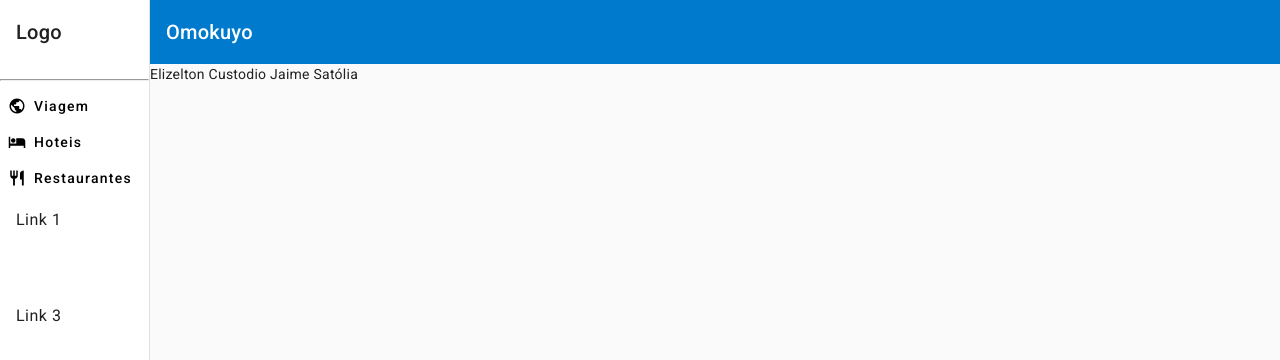
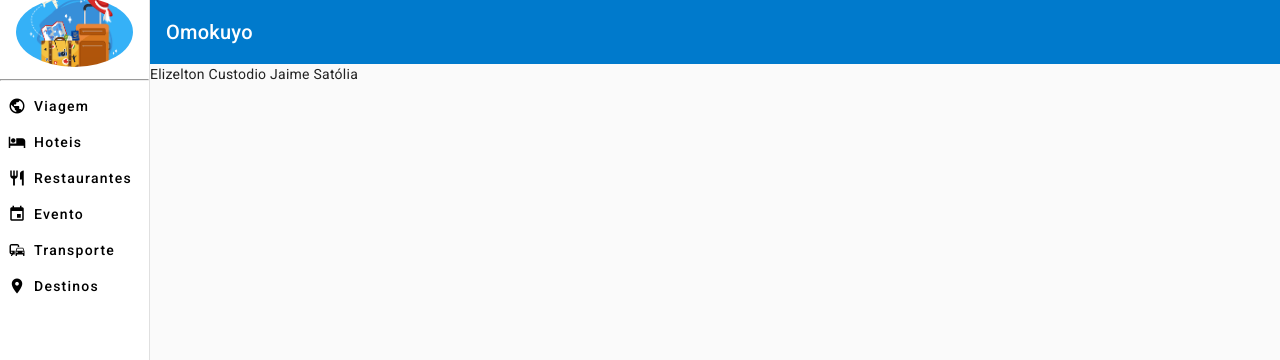
Before and after one commit to elizelton1212/omokuyo_Angular, an Angular app: page / in a window 1280 px wide. Shown: the top 360 px of the page. Built offline with nearby package versions, Linux system fonts and the light colour scheme.

Commit message:
side-bar-cstom

```diff
--- a/src/app/esqueleto/esqueleto.component.css
+++ b/src/app/esqueleto/esqueleto.component.css
@@ -53,3 +53,14 @@
   width: 100%; /* Garante que o container ocupe toda a largura disponível */
   height: 100%; /* Garante que o container ocupe toda a altura disponível */
 }
+
+.altura-menu-item{
+  height: 20%;
+}
+
+.circular-image {
+  width: 120px; /* Defina a largura desejada para a imagem */
+  height: 70px; /* Defina a altura desejada para a imagem */
+  border-radius: 50%; /* Aplica um raio de borda de 50% para criar um formato circular */
+  object-fit: cover; /* Garante que a imagem cubra todo o espaço do elemento sem distorção */
+}
--- a/src/app/esqueleto/esqueleto.component.html
+++ b/src/app/esqueleto/esqueleto.component.html
@@ -3,7 +3,7 @@
       [attr.role]="(isHandset$ | async) ? 'dialog' : 'navigation'"
       [mode]="(isHandset$ | async) ? 'over' : 'side'"
       [opened]="(isHandset$ | async) === false">
-    <mat-toolbar>Logo</mat-toolbar>
+    <mat-toolbar><img src="assets/travel.png" class="circular-image" alt=""></mat-toolbar>
     <mat-nav-list>
       <hr>
       <div >
@@ -38,13 +38,52 @@
         </mat-menu>
       </div>
 
+      <div>
+        <button mat-button [matMenuTriggerFor]="menu3"><mat-icon >event</mat-icon> <span mat-list-item>Evento</span></button>
+        <mat-menu #menu3="matMenu">
+          <button mat-menu-item class="altura-menu-item"> Lista de Eventos</button>
+          <button mat-menu-item>Reserva</button>
+
+        </mat-menu>
+      </div>
+
+      <div>
+        <button mat-button [matMenuTriggerFor]="menu4"><mat-icon >commute</mat-icon> <span mat-list-item>Transporte</span></button>
+        <mat-menu #menu4="matMenu">
+          <button mat-menu-item class="altura-menu-item"  [mat-menu-trigger-for]="autocarro"><mat-icon >directions_bus</mat-icon> Autocarro</button>
+          <button mat-menu-item [mat-menu-trigger-for]="aviao"><mat-icon >flight</mat-icon>Avião</button>
+
+
+          <mat-menu #autocarro="matMenu">
+            <button mat-menu-item >Destinos</button>
+            <button mat-menu-item >Reservas</button>
+            <button mat-menu-item >Histórico</button>
+
+          </mat-menu>
+
+          <mat-menu #aviao="matMenu">
+            <button mat-menu-item >Destinos</button>
+            <button mat-menu-item >Reservas</button>
+            <button mat-menu-item >Histórico</button>
+
+          </mat-menu>
+
+
+        </mat-menu>
+      </div>
 
 
 
+      <div class="altura-menu-item">
+        <button mat-button [matMenuTriggerFor]="menu3"><mat-icon >place</mat-icon> <span mat-list-item>Destinos</span></button>
+        <mat-menu #menu3="matMenu">
+          <button mat-menu-item class="altura-menu-item"> Mais Visitados</button>
+          <button mat-menu-item>Provincia</button>
 
-      <a mat-list-item routerLink="/dashboard">Link 1</a>
-      <a mat-list-item href="#"></a>
-      <a mat-list-item href="#">Link 3</a>
+        </mat-menu>
+      </div>
+
+
     </mat-nav-list>
   </mat-sidenav>
   <mat-sidenav-content>
```
Also changed, not shown: src/assets/travel.png (added).
